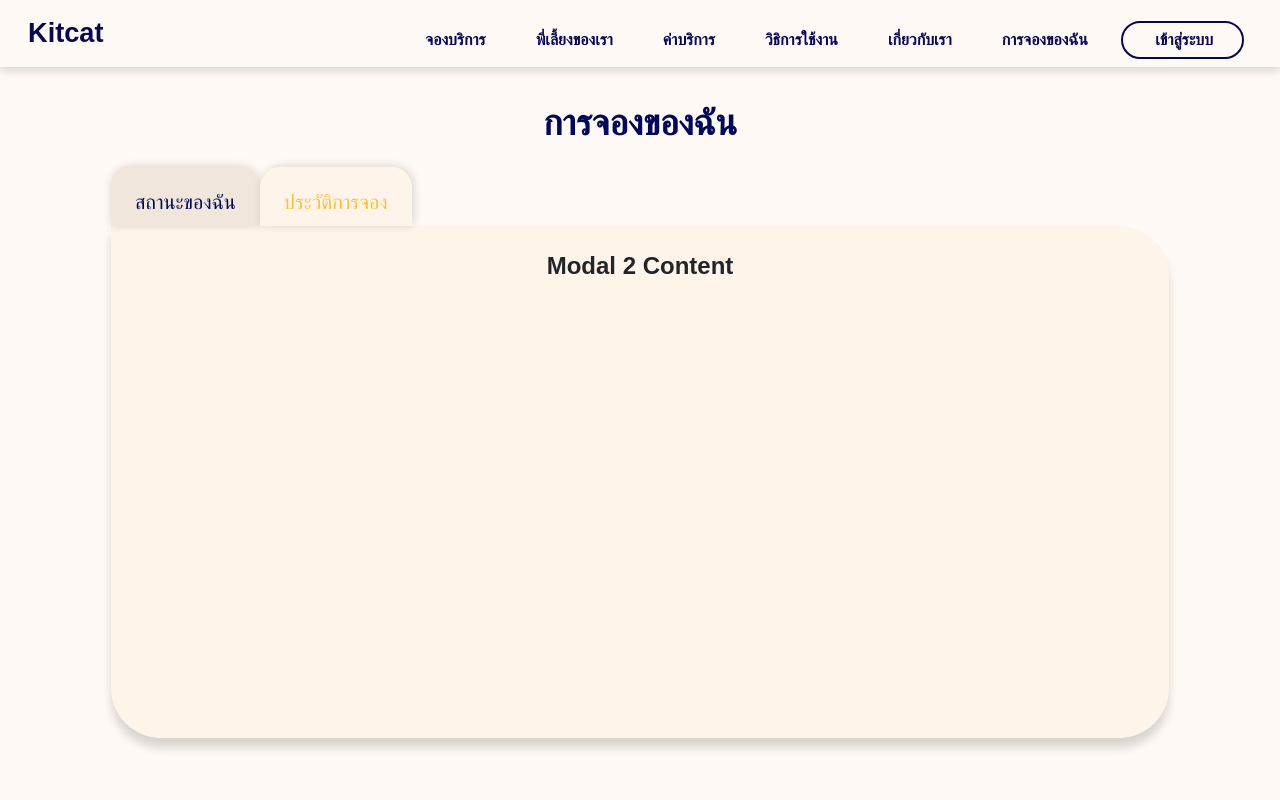
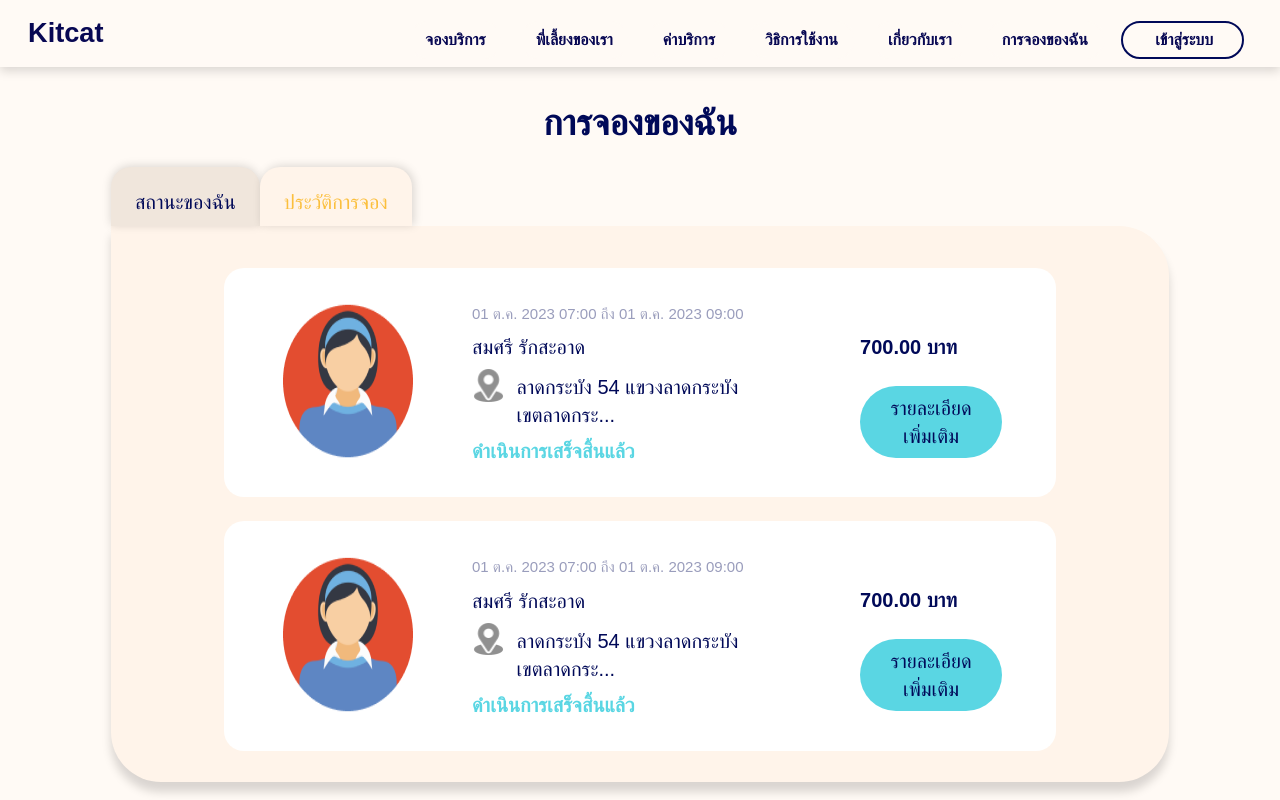
Before and after one commit to thanatat64/kmitl-kitcat, a Next.js app: page /mybooking in a window 1280 px wide. Both pictures are taken after a click on the button "ประวัติการจอง". Shown: the top 800 px of the page. Built offline with nearby package versions, Linux system fonts and the light colour scheme; a web font is replaced by a local one.

Commit message:
UpdateMyBookingHistory

```diff
--- a/components/pages/myBooking/BookingHistory.tsx
+++ b/components/pages/myBooking/BookingHistory.tsx
@@ -1,10 +1,28 @@
 import React from "react";
+import CardBookingHistory from "@/components/pages/myBooking/cardBookingHistory/CardBookingHistory";
 
 const BookingHistory: React.FC = () => {
     return (
-        <div className="h-[32rem] bg-[var(--cream)] p-4 rounded-tr-[50px] rounded-br-[50px] rounded-bl-[50px] shadow-[0_10px_10px_0px_rgba(0,0,0,0.15)]">
-            <div className="flex flex-col">
-                <h2 className="text-2xl font-bold mb-4 text-center">Modal 2 Content</h2>
+        <div className="rounded-tr-[50px] rounded-br-[50px] rounded-bl-[50px] shadow-[0_10px_10px_0px_rgba(0,0,0,0.15)] bg-[var(--cream)] ">
+            <div className="flex">
+                <div className="flex flex-col flex-wrap mt-[42px] gap-y-6 mb-[31px]">
+                    <CardBookingHistory
+                        name="สมศรี รักสะอาด"
+                        rating={4.0}
+                        heart={86}
+                        review={7}
+                        detail="lorem"
+                        color="bg-[var(--blue)]"
+                    />
+                    <CardBookingHistory
+                        name="สมศรี รักสะอาด"
+                        rating={4.0}
+                        heart={86}
+                        review={7}
+                        detail="lorem"
+                        color="bg-[var(--blue)]"
+                    />
+                </div>
             </div>
         </div>
     );
--- a/components/pages/myBooking/MyStatus.tsx
+++ b/components/pages/myBooking/MyStatus.tsx
@@ -22,7 +22,7 @@ const Mystatus: React.FC = () => {
     };
 
     return (
-        <div className="h-[45rem] bg-[var(--cream)] p-4 rounded-tr-[50px] rounded-br-[50px] rounded-bl-[50px] shadow-[0_10px_10px_0_rgba(0,0,0,0.15)]">
+        <div className="h-auto bg-[var(--cream)] p-4 rounded-tr-[50px] rounded-br-[50px] rounded-bl-[50px] shadow-[0_10px_10px_0_rgba(0,0,0,0.15)]">
             <div className="flex justify-center flex-col items-center mt-[8rem]">
                 <div className="flex flex-col mt-4">
                     <div className="flex flex-row justify-center h-[20rem]">
--- /dev/null
+++ b/components/pages/myBooking/cardBookingHistory/CardBookingHistory.tsx
@@ -0,0 +1,75 @@
+"use client";
+
+import React, { useState } from "react";
+import Modal from "react-modal";
+import Link from "next/link";
+import Image from "next/image";
+import PlaceMarker from "../../../../public/image/placeMarker.png";
+import UserCatSitter from "../../../../public/image/userCatSitter.png";
+
+interface CardBookingHistoryProps {
+    name: string;
+    rating: number;
+    heart: number;
+    review: number;
+    detail: string;
+    color: string;
+    isButton?: number;
+}
+
+const CardBookingHistory: React.FC<CardBookingHistoryProps> = ({
+    name,
+    rating,
+    review,
+    heart,
+    detail,
+    color,
+    isButton,
+}) => {
+    const [isModalOpen, setIsModalOpen] = useState(false);
+
+    const openModal = () => {
+        setIsModalOpen(true);
+    };
+
+    const closeModal = () => {
+        setIsModalOpen(false);
+    };
+    return (
+        <div>
+            <div className={`flex bg-white rounded-[20px] mx-[113px]`}>
+                <Image
+                    className="w-[143px] mt-[31px] mb-[34px] mx-[54px]"
+                    src={UserCatSitter}
+                    alt=""
+                />
+                <div className="flex flex-col gap-y-2 mt-[31px] mb-[32px] mr-[50px]">
+                    <div className="text-[15px] font-medium mt-1 text-[#00095866]">
+                        01 ต.ค. 2023 07:00 ถึง 01 ต.ค. 2023 09:00
+                    </div>
+                    <div className="text-xl font-medium text-[var(--navy)]">สมศรี รักสะอาด</div>
+                    <div className="flex">
+                        <Image className="w-[32.5px] h-[32.5px] mr-3" src={PlaceMarker} alt="" />
+                        <div className="text-xl font-medium mt-1 text-[var(--navy)]">
+                            ลาดกระบัง 54 แขวงลาดกระบัง เขตลาดกระ...
+                        </div>
+                    </div>
+                    <div className="text-xl font-semibold text-[var(--aqua)]">
+                        ดำเนินการเสร็จสิ้นแล้ว
+                    </div>
+                </div>
+                <div className="mx-[54px]">
+                    <div className="text-[var(--navy)] text-xl font-semibold mt-[65px] mb-[25px]">700.00 บาท</div>
+                    <button
+                        onClick={openModal}
+                        className={`text-xl font-medium bg-[var(--aqua)] hover:bg-red-400 text-[var(--navy)] py-2 px-4 rounded-[50px]`}
+                    >
+                        รายละเอียดเพิ่มเติม
+                    </button>
+                </div>
+            </div>
+        </div>
+    );
+};
+
+export default CardBookingHistory;
--- a/src/app/mybooking/page.tsx
+++ b/src/app/mybooking/page.tsx
@@ -32,7 +32,7 @@ const page: React.FC = () => {
 
     return (
         <div>
-            <div className="min-h-screen bg-[var(--white-cream)] px-[111px]">
+            <div className="min-h-screen bg-[var(--white-cream)] px-[111px] pb-[50px]">
                 <div className="text-center font-bold text-4xl text-[var(--navy)] pt-9 pb-6">
                     การจองของฉัน
                 </div>
```
